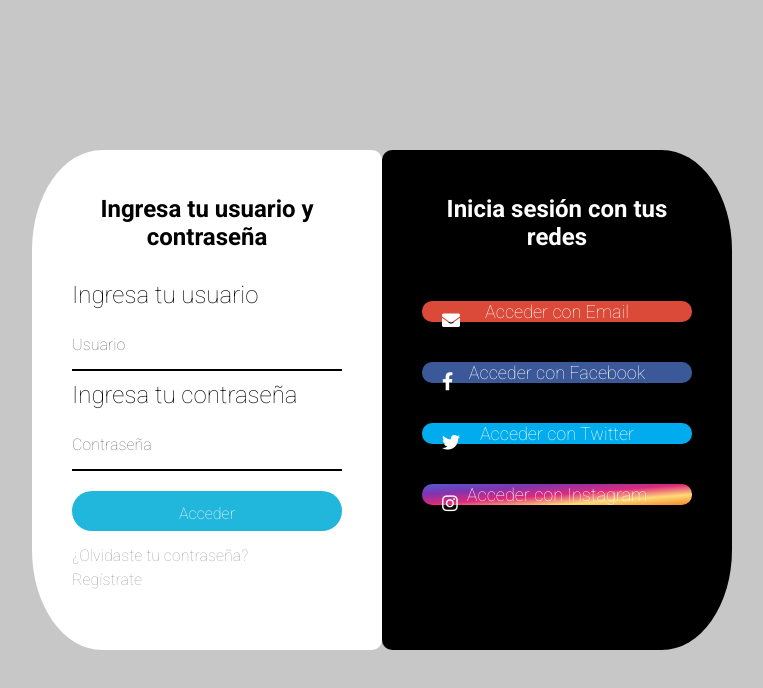
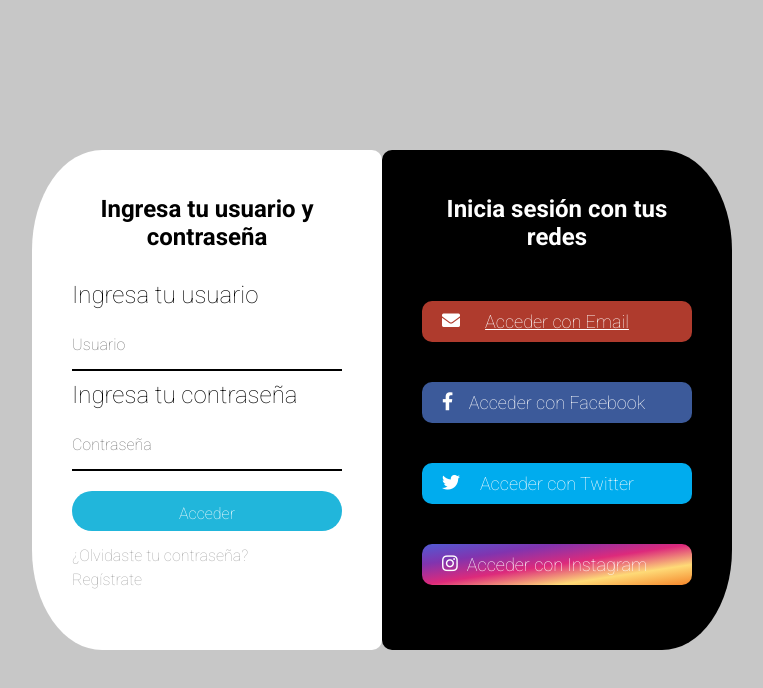
Before and after one commit to davidnicsamm/LandingPageHTMLCSS, a plain HTML site: page login.html in a window 1280 px wide. In both pictures the pointer is over the button "Acceder con Email". Shown: the whole page, without its empty margins (258-1021 px from the left). Drawn offline with Linux system fonts and the light colour scheme.

Commit message:
Commit 11. Reduccion dee opacidady subrayado link  en  pseudoclase hover para los botones

```diff
--- a/CSS/login.css
+++ b/CSS/login.css
@@ -154,6 +154,7 @@ body {
     position: relative;
     border-radius: 10px;
     border-style: none;
+    padding: 10px;
 }
 
 .login-nt button i {
@@ -165,23 +166,48 @@ body {
 .login-nt .mail {
     background-color: #db4a39;
     color: white;
-    font-size: 18px;;
+    font-size: 18px;
+}
+
+.login-nt .mail:hover {
+    background-color: rgba(219,74,57,0.8);
+    cursor: pointer;
+    text-decoration: underline;
 }
 
 .login-nt .fb {
-    background-color: #3b5999;
+    background-color: rgb(60, 90, 154);
     color: white;
     font-size: 18px;;
 }
 
+.login-nt .fb:hover {
+    background-color: rgba(60,90,154,0.8);
+    cursor: pointer;
+    text-decoration: underline;
+}
+
 .login-nt .tw {
-    background-color: #00acee;
+    background-color: rgb(0, 172, 238);
     color: white;
     font-size: 18px;;
 }
 
+.login-nt .tw:hover {
+    background-color: rgba(0,172,238,0.8);
+    cursor: pointer;
+    text-decoration: underline;
+}
+
+
 .login-nt .ig {
-    background-image: linear-gradient(to bottom right, #515BD4, #8134AF, #DD2A7B, #FEDA77, #F58529);
+    background-image: linear-gradient(to bottom right, #515bd4, #8134af, #dd2a7b, #feda77, #f58529);
     color: white;
     font-size: 18px;;
 }
+
+.login-nt .ig:hover {
+    background-image: linear-gradient(to bottom right, rgba(81,91,212,0.8),rgba(129, 52, 175,0.8), rgba(221, 42, 123,0.8),rgba(254, 218, 119,0.8),rgba(245, 133, 41,0.8));
+    cursor: pointer;
+    text-decoration: underline;
+}
```
